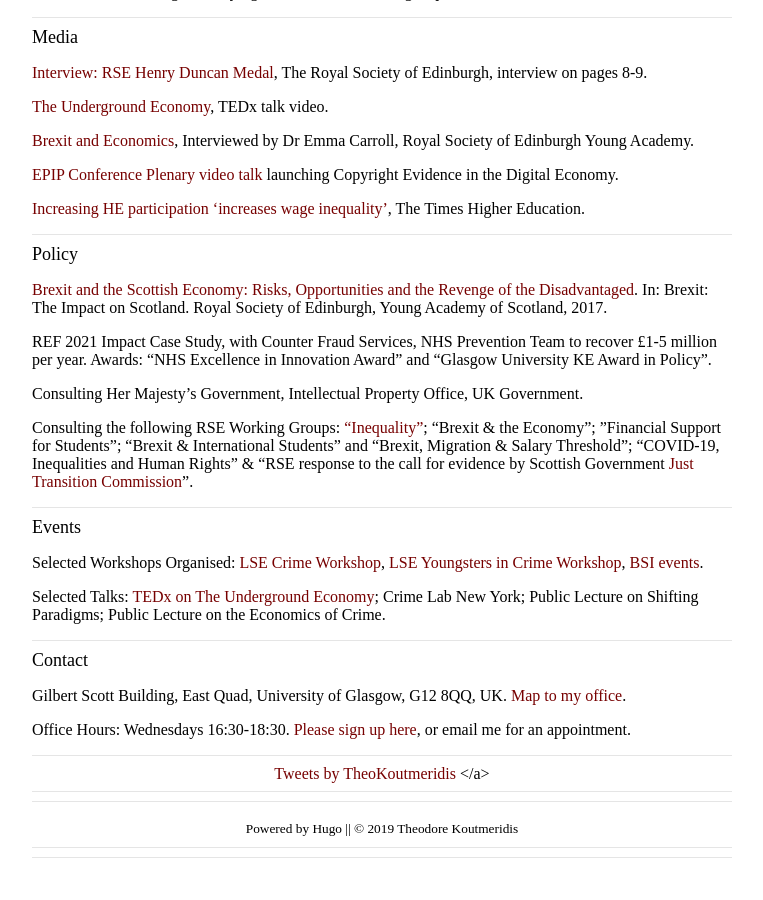
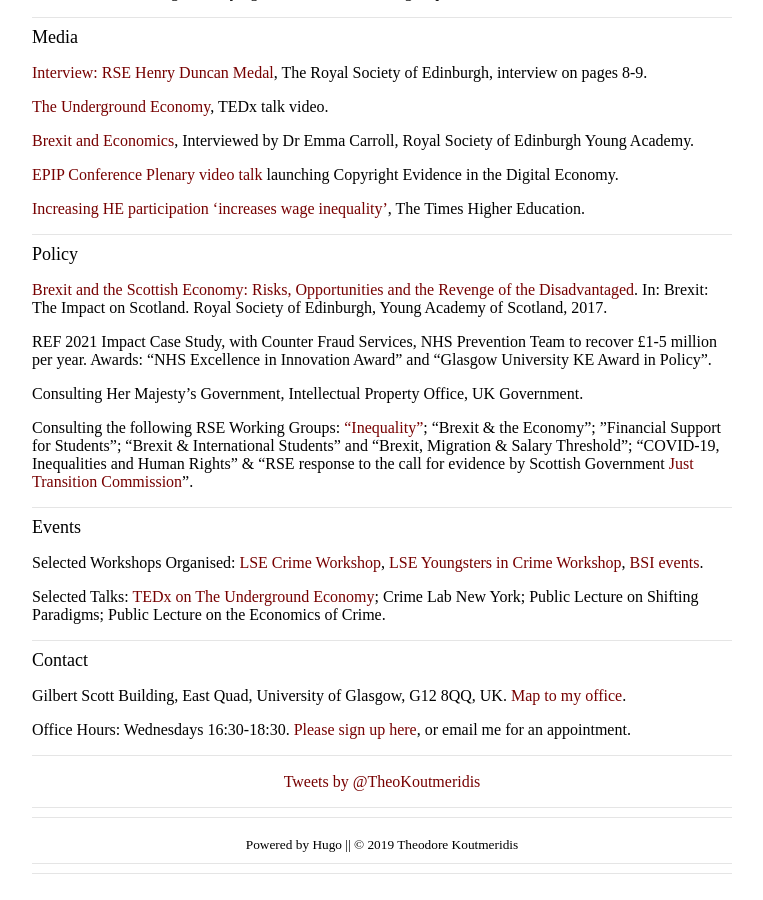
Before and after one commit to koutmeridis/koutmeridis.github.io, a Jekyll site: the page built from index.md, in a window 1280 px wide and 900 px high, scrolled down 1370 px. Shown: the whole window, without its empty margins (258-1021 px from the left). Built offline with Jekyll 4.4.1, drawn with Linux system fonts in a browser that asks for light colours; comment, search, counter and statistics services are not loaded.

Commit message:
Update index.md

```diff
--- a/index.md
+++ b/index.md
@@ -91,6 +91,6 @@ Office Hours: Wednesdays 16:30-18:30. <a href="https://docs.google.com/spreadshe
 
 <hr>
 <center>
-<a class="twitter-timeline" data-width="400" data-height="430" data-theme="light" data-link-color="#000000" data-chrome="transparent nofooter noborders noheader" href="https://twitter.com/TheoKoutmeridis/timelines/1191519201393086472?ref_src=twsrc%5Etfw">Tweets by TheoKoutmeridis</a> <script async src="https://platform.twitter.com/widgets.js" charset="utf-8"></script></a>
+<p><a class="twitter-timeline" data-height="300" data-width="450" href="https://twitter.com/TheoKoutmeridis">Tweets by @TheoKoutmeridis</a></p>
 </center>
 <hr>
```
